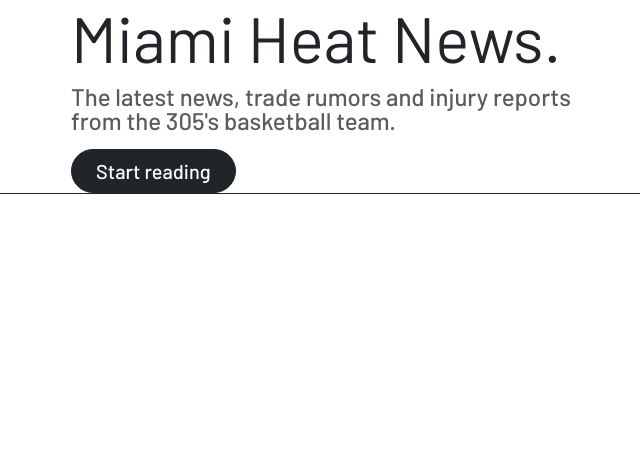
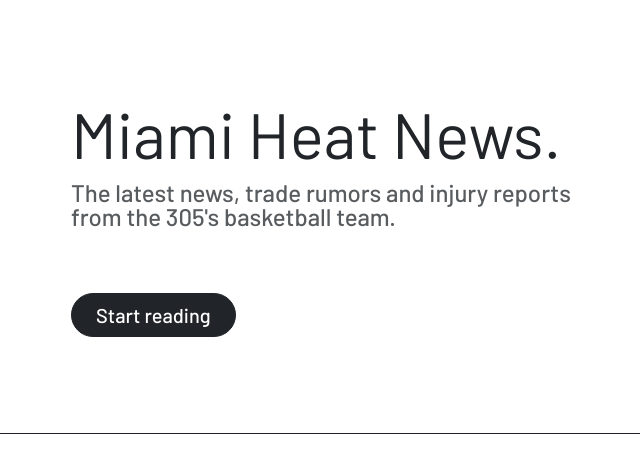
Before and after one commit to jmroczkowski99/django-djheatblog, a Django app: page / in a window 1280 px wide. Shown: the part 68-541 px from the top of the page, without its empty margins (11-651 px from the left). Run offline with Django 4.2, Linux system fonts and the light colour scheme.

Commit message:
feat: add padding

```diff
--- a/djheatblog/djheatblog/templates/blog/components/splash.html
+++ b/djheatblog/djheatblog/templates/blog/components/splash.html
@@ -1,10 +1,10 @@
 <div class="border-bottom border-1 border-dark">
-  <div class="container">
+  <div class="container py-5">
 
     <div class="row">
-      <div class="col">
+      <div class="col py-1 py-md-5">
         <h1 class="display-3">Miami Heat News.</h1>
-        <p class="fs-4 lh-1 text-muted fw-500">
+        <p class="fs-4 lh-1 text-muted fw-500 pb-5">
           The latest news, trade rumors and injury reports from the 305's basketball team.
         </p>
         <button type="button" class="btn btn-dark rounded-pill fw-500 fs-5 px-4">Start reading</button>
```
